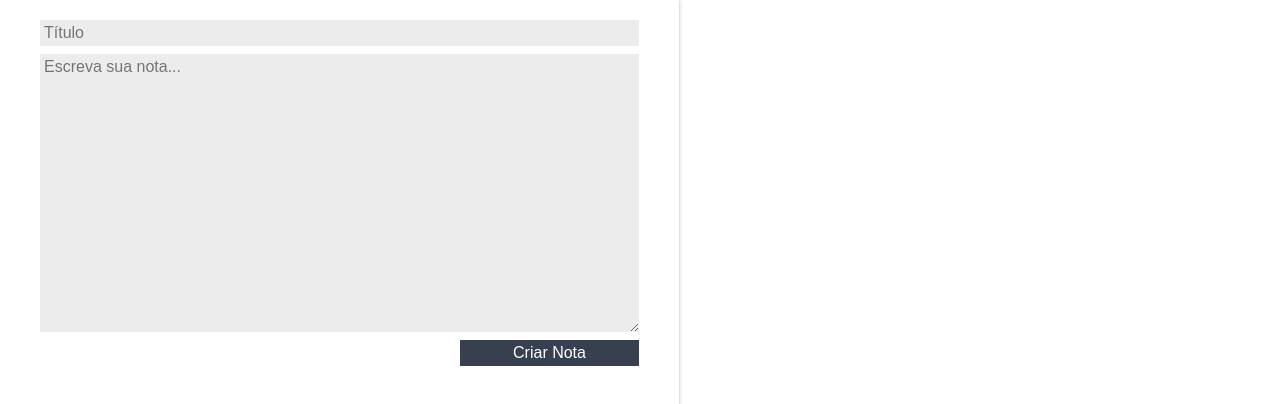
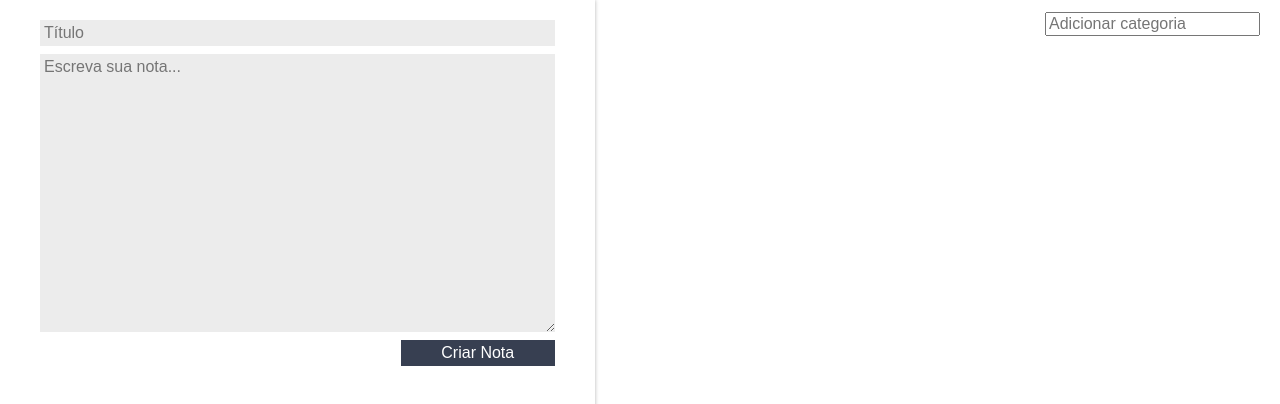
Before and after one commit to rafael-sant/react-library-operation, a React (Create React App) app in the folder ceep/: page / in a window 1280 px wide. Shown: the top 404 px of the page. Built offline with nearby package versions, Linux system fonts and the light colour scheme.

Commit message:
Criando lista de categorias
O que é o componente Fragment, diferença entre statefull e stateless, decidindo onde colocar informações, sprea operator do JS, passando função por propriedade e gerenciando estado

```diff
--- a/ceep/src/App.js
+++ b/ceep/src/App.js
@@ -2,6 +2,7 @@ import React, { Component } from 'react';
 import './assets/App.css';
 import './assets/index.css';
 import FormmularioCadastro from "./components/FomularioCadastro";
+import ListaDeCategorias from './components/ListaDeCategorias';
 import ListaDeNotas from './components/ListaDeNotas';
 
 class App extends Component {
@@ -10,8 +11,9 @@ class App extends Component {
     super();
 
     this.state = {
-      notas: []
-    }
+      notas: [],
+      categorias: [],
+    };
   }
 
   criarNota(titulo, texto){
@@ -20,6 +22,12 @@ class App extends Component {
     const novoEstado = {
       notas:novoArrayNotas
     }
+    this.setState(novoEstado)
+  }
+
+  adicionarCategoria(nomeCategoria) {
+    const novoArrayCategorias = [...this.state.categorias, nomeCategoria]
+    const novoEstado = {...this.state, categorias:novoArrayCategorias}
     this.setState(novoEstado)
   }
 
@@ -35,7 +43,10 @@ class App extends Component {
       return (
         <section className="conteudo">
           <FormmularioCadastro criarNota={this.criarNota.bind(this)}/>
-          <ListaDeNotas notas={this.state.notas} apagarNota={this.deletarNota.bind(this)}/>
+          <main className="conteudo-principal">
+            <ListaDeCategorias adicionarCategoria={this.adicionarCategoria.bind(this)} categorias={this.state.categorias}/>
+            <ListaDeNotas notas={this.state.notas} apagarNota={this.deletarNota.bind(this)}/>
+          </main>
         </section >
 
       );
--- a/ceep/src/assets/App.css
+++ b/ceep/src/assets/App.css
@@ -1,5 +1,9 @@
 .conteudo {
     display: flex;
+}
+
+.conteudo-principal {
+    flex-grow: 3;
 }
 
 :root {
--- /dev/null
+++ b/ceep/src/components/ListaDeCategorias/ListaDeCategorias.jsx
@@ -0,0 +1,36 @@
+import React, { Component } from "react";
+import "./estilo.css";
+
+class ListaDeCategorias extends Component {
+  _handleEventoInput(e) {
+    console.log(e.key);
+    if (e.key == "Enter") {
+      let valorCategoria = e.target.value;
+      this.props.adicionarCategoria(valorCategoria);
+    }
+  }
+
+  render() {
+    return (
+      <section className="lista-categorias">
+        <ul className="lista-categorias_lista">
+          {this.props.categorias.map((categoria, index) => {
+            return (
+              <li key={index} className="lista-categorias_item">
+                {categoria}
+              </li>
+            );
+          })}
+        </ul>
+        <input
+          type="text"
+          onKeyUp={this._handleEventoInput.bind(this)}
+          placeholder="Adicionar categoria"
+          className="lista-categorias_input"
+        />
+      </section>
+    );
+  }
+}
+
+export default ListaDeCategorias;
--- /dev/null
+++ b/ceep/src/components/ListaDeCategorias/estilo.css
@@ -0,0 +1,21 @@
+.lista-categorias{
+    display: flex;
+    flex-direction: row;
+    margin-top: 12px;
+}
+.lista-categorias_lista{
+    flex: 1;
+    display: flex;
+    flex-direction: row;
+    justify-content: space-evenly;
+}
+.lista-categorias_item{
+    background-color: var(--secundaria);
+    color: white;
+    padding: 4px 8px;
+    border-radius: 10px;
+    font-family: Arial, Helvetica, sans-serif;
+}
+.lista-categorias_input{
+    margin-right: 20px;
+}
--- /dev/null
+++ b/ceep/src/components/ListaDeCategorias/index.js
@@ -0,0 +1,2 @@
+import ListaDeCategorias from "./ListaDeCategorias.jsx";
+export default ListaDeCategorias;
```
